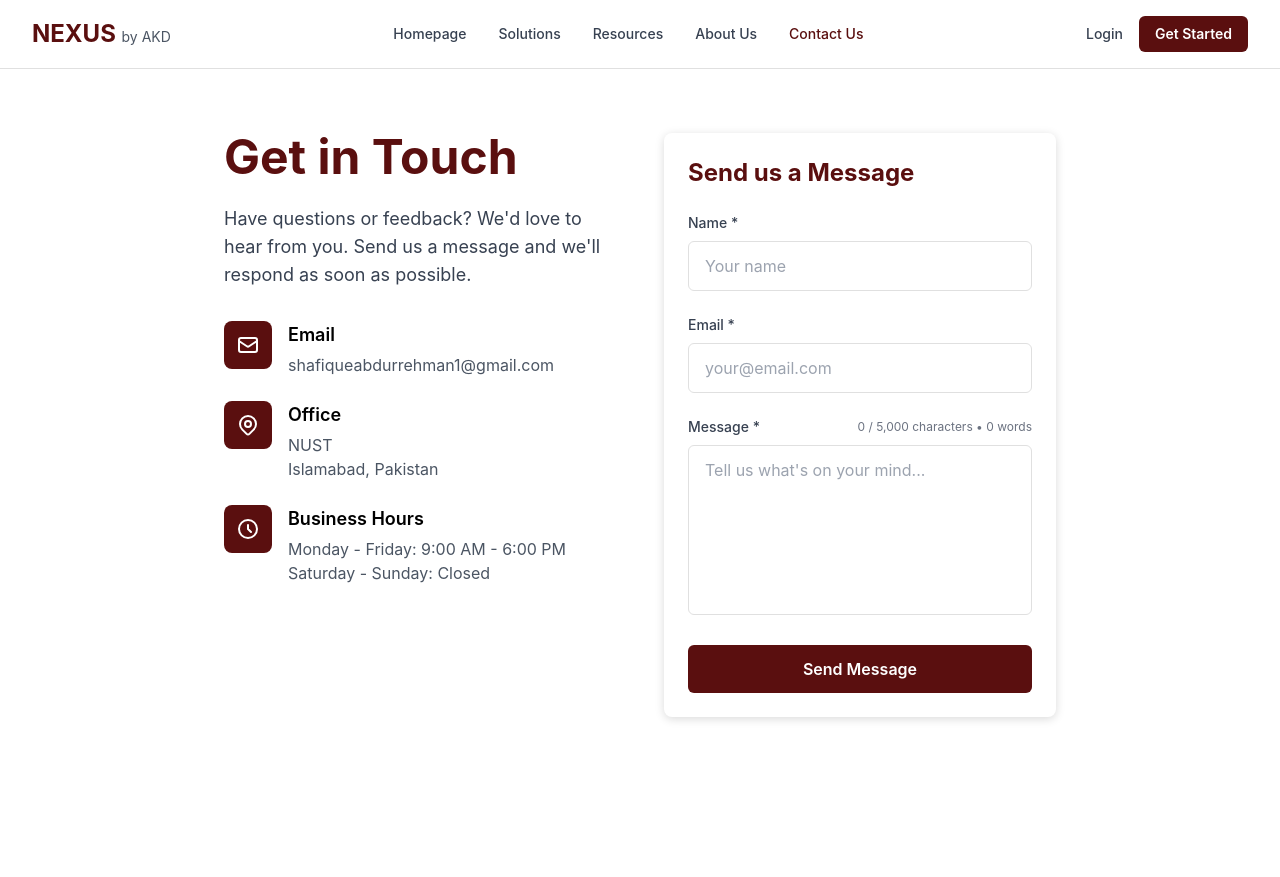
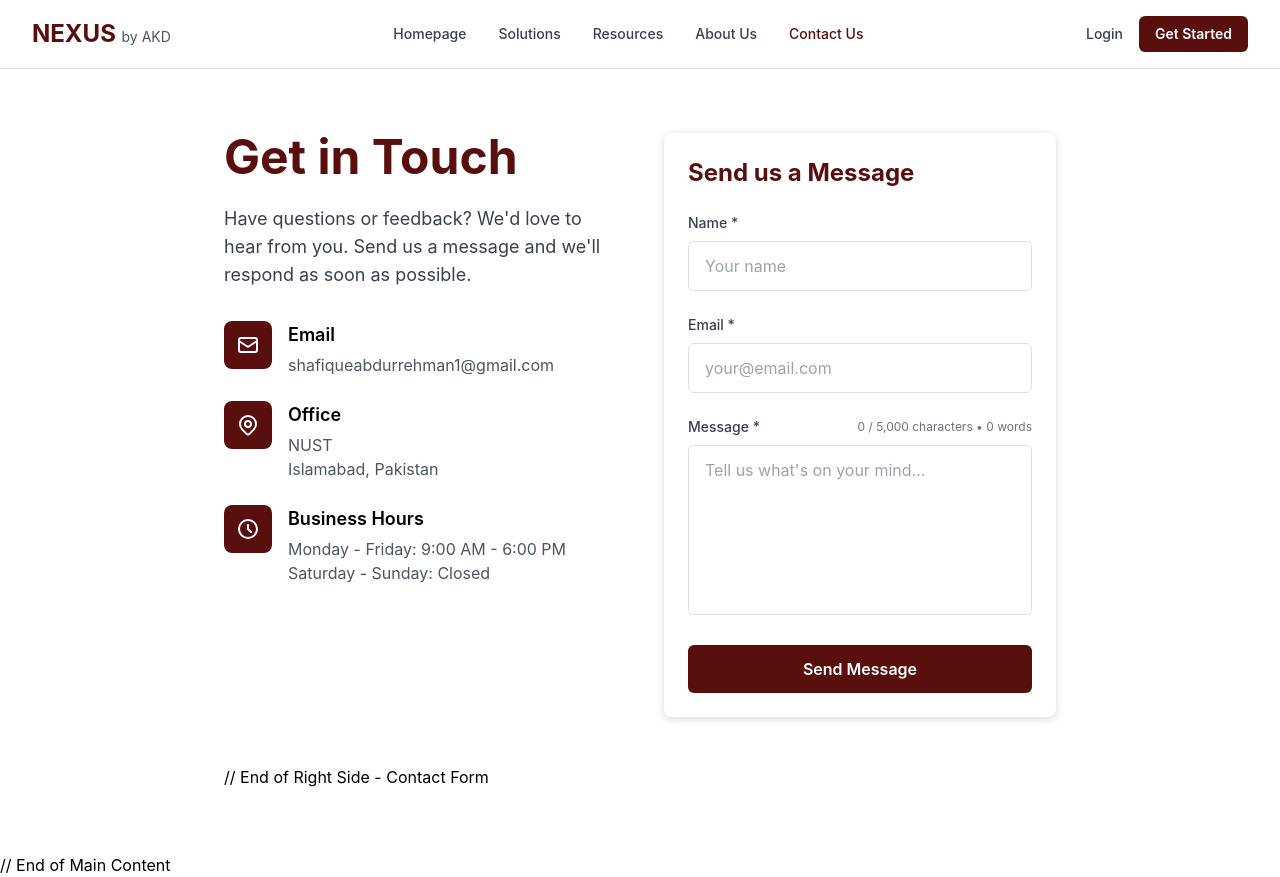
Before and after one commit to AbdurRehman-eng/nexus, a Next.js app: page /contact in a window 1280 px wide. Before the commit the page ends 800 px from the top, so only its background shows below. Built offline with nearby package versions, Linux system fonts and the light colour scheme.

Commit message:
refactor: Add comments to enhance readability of ContactPage component structure

```diff
--- a/src/app/contact/page.tsx
+++ b/src/app/contact/page.tsx
@@ -201,11 +201,11 @@ export default function ContactPage() {
                 >
                   {loading ? 'Sending...' : 'Send Message'}
                 </button>
-              </form>
+              </form> // End of Contact Form
             )}
-          </div>
+          </div> // End of Right Side - Contact Form
         </div>
-      </main>
-    </div>
+      </main> // End of Main Content
+    </div> // End of Page Container
   );
 }
```
Also changed, not shown: 1 other file (tests, documents, lock files or other folders).
